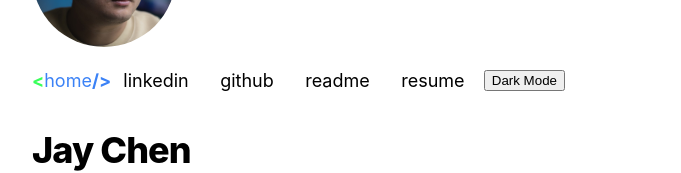
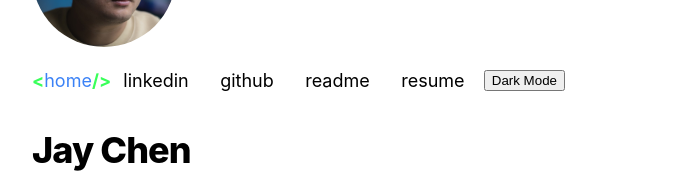
Before and after one commit to jundachen10/next.js.portfolio, a Next.js app: page / in a window 1280 px wide. In both pictures the pointer is over the link "home". Shown: the part 141-314 px from the top of the page, without its empty margins (84-765 px from the left). Built offline with nearby package versions, Linux system fonts and the light colour scheme.

Commit message:
:lipstick: update link hover effect to green at end of hover to better match style

```diff
--- a/styles/links.module.scss
+++ b/styles/links.module.scss
@@ -31,5 +31,6 @@
         visibility: visible;
         opacity: 1;
         font-weight: bolder;
+        color: #39ff5a;
     }
 }
```
